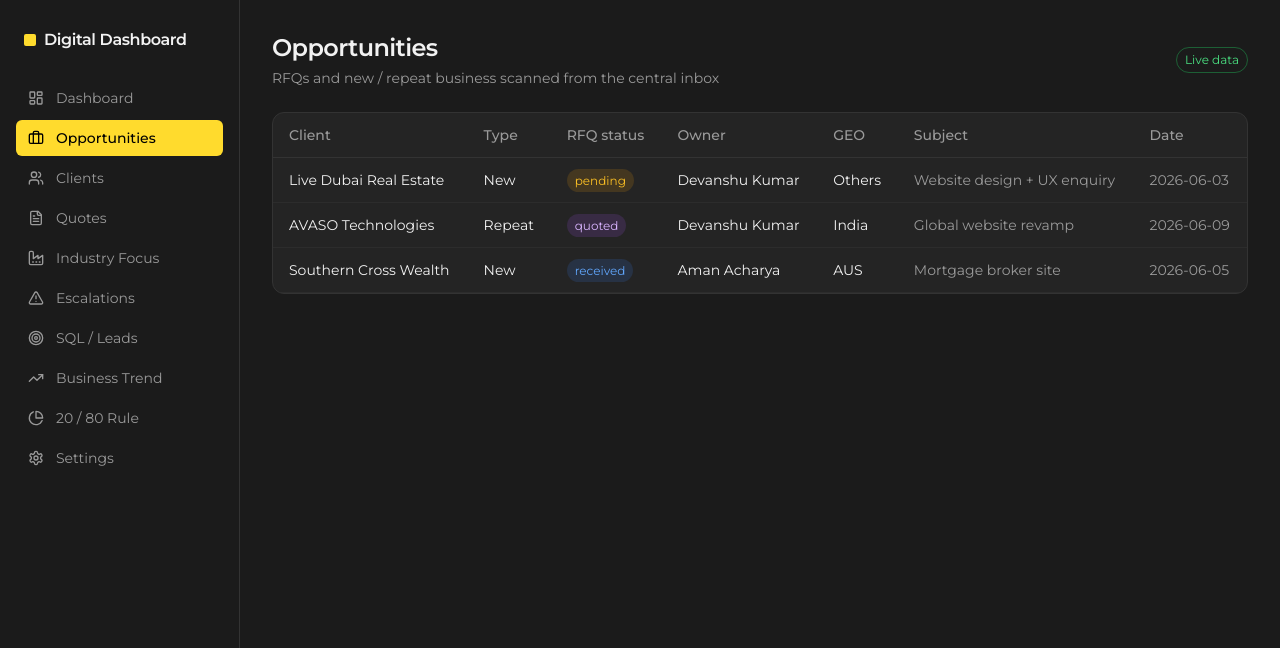
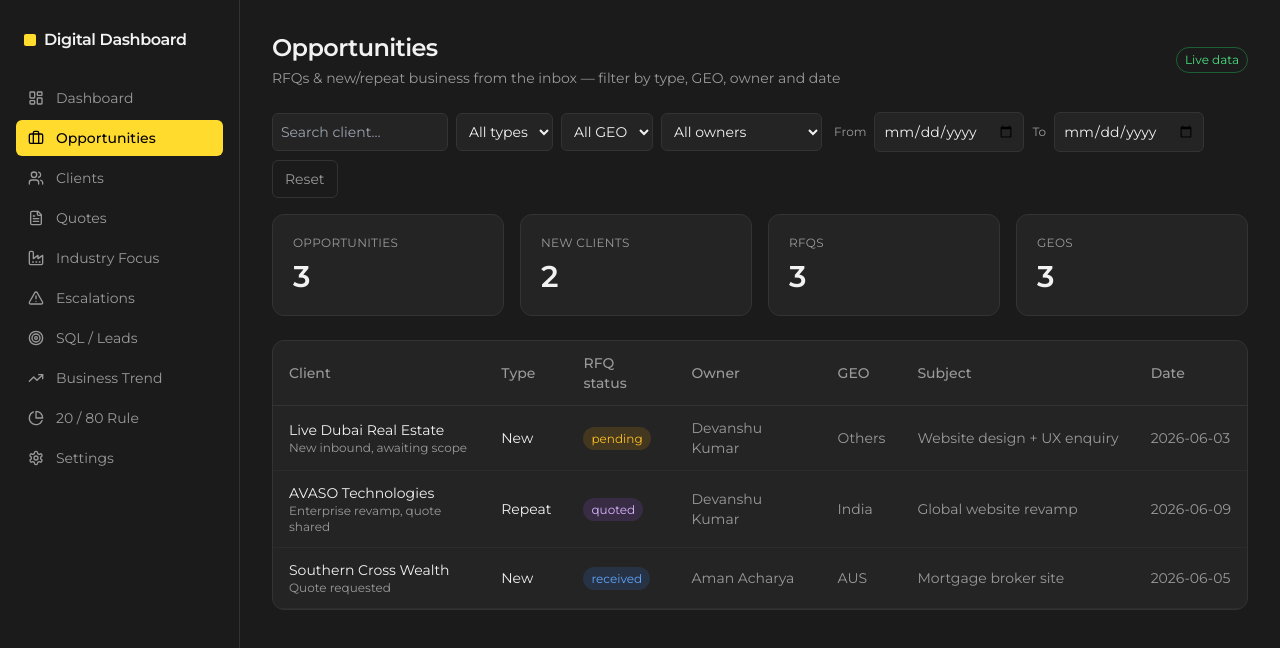
Before and after one commit to rahulkaushal21/Dashboard_2026_Digital, a Next.js app: page /opportunities in a window 1280 px wide. Shown: the top 648 px of the page. Built offline with nearby package versions, Linux system fonts and the light colour scheme; no server answers; the database is empty.

Commit message:
Add files via upload

```diff
--- a/app/opportunities/page.tsx
+++ b/app/opportunities/page.tsx
@@ -1,40 +1,63 @@
 'use client'
-import { useEffect, useState } from 'react'
+import { useEffect, useMemo, useState } from 'react'
 import Header from '@/components/Header'
+import KPICard from '@/components/KPICard'
 import { getOpportunities, type Opportunity } from '@/lib/supabase'
 
+const uniq = (arr: (string | undefined)[]) => Array.from(new Set(arr.map(x => (x || '').trim()).filter(Boolean))).sort()
+const selCls = 'bg-mav-panel border border-mav-line rounded-md px-2 py-2 text-sm outline-none focus:border-mav-yellow'
 const badge = (s?: string) => {
-  const map: Record<string, string> = {
-    pending: 'bg-amber-500/15 text-amber-400', received: 'bg-blue-500/15 text-blue-400',
-    quoted: 'bg-purple-500/15 text-purple-300', won: 'bg-green-500/15 text-green-400', lost: 'bg-red-500/15 text-red-400',
-  }
-  return map[s || ''] || 'bg-mav-line text-mav-muted'
+  const map: Record<string, string> = { pending: 'bg-amber-500/15 text-amber-400', received: 'bg-blue-500/15 text-blue-400', quoted: 'bg-purple-500/15 text-purple-300', won: 'bg-green-500/15 text-green-400', lost: 'bg-red-500/15 text-red-400' }
+  return map[(s || '').toLowerCase()] || 'bg-mav-line text-mav-muted'
 }
 
 export default function Opportunities() {
-  const [opps, setOpps] = useState<Opportunity[]>([])
-  useEffect(() => { getOpportunities().then(setOpps) }, [])
+  const [all, setAll] = useState<Opportunity[]>([])
+  const [search, setSearch] = useState(''); const [fType, setFType] = useState(''); const [fGeo, setFGeo] = useState('')
+  const [fOwner, setFOwner] = useState(''); const [from, setFrom] = useState(''); const [to, setTo] = useState('')
+  useEffect(() => { getOpportunities().then(setAll) }, [])
+
+  const inRange = (d?: string) => { const v = (d || '').slice(0, 10); if (!v) return !from && !to; if (from && v < from) return false; if (to && v > to) return false; return true }
+  const o = useMemo(() => all
+    .filter(x => (x.company_name || '').toLowerCase().includes(search.toLowerCase()))
+    .filter(x => !fType || (x.is_new_client ? 'New' : 'Repeat') === fType)
+    .filter(x => !fGeo || (x.geo || '') === fGeo)
+    .filter(x => !fOwner || (x.sales_person || '') === fOwner)
+    .filter(x => inRange(x.source_date)), [all, search, fType, fGeo, fOwner, from, to])
+  const reset = () => { setSearch(''); setFType(''); setFGeo(''); setFOwner(''); setFrom(''); setTo('') }
+
   return (
     <div>
-      <Header title="Opportunities" subtitle="RFQs and new / repeat business scanned from the central inbox" />
+      <Header title="Opportunities" subtitle="RFQs & new/repeat business from the inbox — filter by type, GEO, owner and date" />
+      <div className="flex flex-wrap items-center gap-2 mb-4">
+        <input value={search} onChange={e => setSearch(e.target.value)} placeholder="Search client…" className={`${selCls} w-44`} />
+        <select value={fType} onChange={e => setFType(e.target.value)} className={selCls}><option value="">All types</option><option value="New">New</option><option value="Repeat">Repeat</option></select>
+        <select value={fGeo} onChange={e => setFGeo(e.target.value)} className={selCls}><option value="">All GEO</option>{uniq(all.map(x => x.geo)).map(g => <option key={g} value={g}>{g}</option>)}</select>
+        <select value={fOwner} onChange={e => setFOwner(e.target.value)} className={selCls}><option value="">All owners</option>{uniq(all.map(x => x.sales_person)).map(ow => <option key={ow} value={ow}>{ow}</option>)}</select>
+        <span className="text-xs text-mav-muted ml-1">From</span><input type="date" value={from} onChange={e => setFrom(e.target.value)} className={selCls} />
+        <span className="text-xs text-mav-muted">To</span><input type="date" value={to} onChange={e => setTo(e.target.value)} className={selCls} />
+        <button onClick={reset} className="text-sm px-3 py-2 rounded-md border border-mav-line text-mav-muted hover:text-white">Reset</button>
+      </div>
+      <div className="grid grid-cols-2 md:grid-cols-4 gap-4 mb-6">
+        <KPICard label="Opportunities" value={String(o.length)} />
+        <KPICard label="New clients" value={String(o.filter(x => x.is_new_client).length)} />
+        <KPICard label="RFQs" value={String(o.filter(x => x.rfq).length)} />
+        <KPICard label="GEOs" value={String(uniq(o.map(x => x.geo)).length)} />
+      </div>
       <div className="bg-mav-panel border border-mav-line rounded-xl overflow-hidden">
         <table className="w-full text-sm">
-          <thead className="text-left text-mav-muted border-b border-mav-line">
-            <tr>{['Client','Type','RFQ status','Owner','GEO','Subject','Date'].map(h => <th key={h} className="px-4 py-3 font-medium">{h}</th>)}</tr>
-          </thead>
-          <tbody>
-            {opps.map(o => (
-              <tr key={o.id} className="border-b border-mav-line/60 hover:bg-mav-dark/40">
-                <td className="px-4 py-3">{o.company_name}</td>
-                <td className="px-4 py-3">{o.is_new_client ? 'New' : 'Repeat'}</td>
-                <td className="px-4 py-3"><span className={`text-xs px-2 py-1 rounded-full ${badge(o.rfq_status)}`}>{o.rfq_status}</span></td>
-                <td className="px-4 py-3">{o.sales_person}</td>
-                <td className="px-4 py-3">{o.geo}</td>
-                <td className="px-4 py-3 text-mav-muted">{o.source_subject}</td>
-                <td className="px-4 py-3 text-mav-muted">{o.source_date}</td>
-              </tr>
-            ))}
-          </tbody>
+          <thead className="text-left text-mav-muted border-b border-mav-line"><tr>{['Client', 'Type', 'RFQ status', 'Owner', 'GEO', 'Subject', 'Date'].map(h => <th key={h} className="px-4 py-3 font-medium">{h}</th>)}</tr></thead>
+          <tbody>{o.map(x => (
+            <tr key={x.id} className="border-b border-mav-line/60 hover:bg-mav-dark/40">
+              <td className="px-4 py-3">{x.company_name}{x.summary && <div className="text-xs text-mav-muted">{x.summary.slice(0, 80)}</div>}</td>
+              <td className="px-4 py-3">{x.is_new_client ? 'New' : 'Repeat'}</td>
+              <td className="px-4 py-3"><span className={`text-xs px-2 py-1 rounded-full ${badge(x.rfq_status)}`}>{x.rfq_status || (x.rfq ? 'RFQ' : '—')}</span></td>
+              <td className="px-4 py-3 text-mav-muted">{x.sales_person}</td>
+              <td className="px-4 py-3 text-mav-muted">{x.geo}</td>
+              <td className="px-4 py-3 text-mav-muted truncate max-w-xs">{x.source_subject}</td>
+              <td className="px-4 py-3 text-mav-muted whitespace-nowrap">{(x.source_date || '').slice(0, 10)}</td>
+            </tr>
+          ))}</tbody>
         </table>
       </div>
     </div>
```
